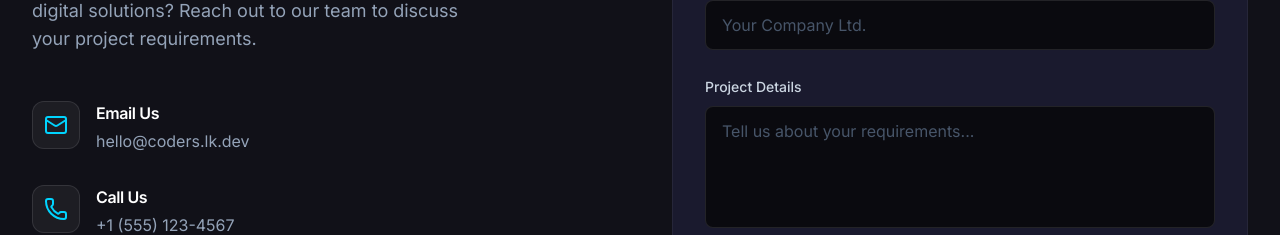
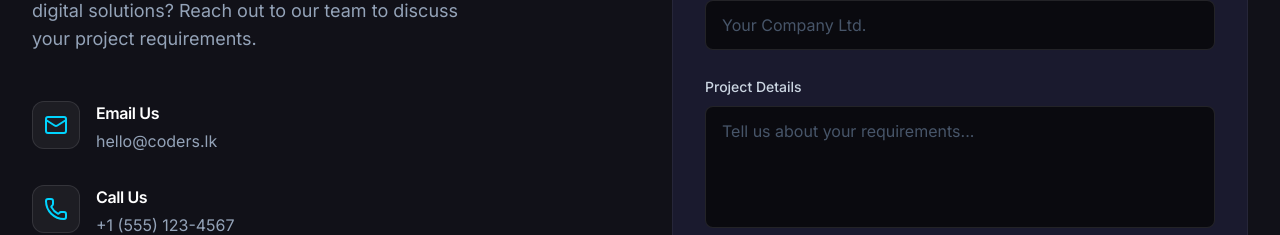
Before and after one commit to yasithbimsarag/coders.lk, a React (Vite) app: page / in a window 1280 px wide. Shown: the part 4117-4352 px from the top of the page. Built offline with nearby package versions, Linux system fonts and the light colour scheme.

Commit message:
mail name updated

```diff
--- a/src/components/Contact.tsx
+++ b/src/components/Contact.tsx
@@ -51,7 +51,7 @@ export function Contact() {
                 </div>
                 <div>
                   <h4 className="text-white font-semibold mb-1">Email Us</h4>
-                  <p className="text-slate-400">hello@coders.lk.dev</p>
+                  <p className="text-slate-400">hello@coders.lk</p>
                 </div>
               </div>
 
```
